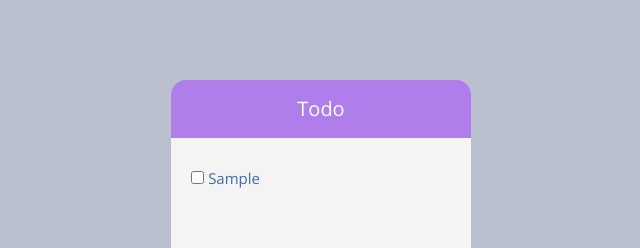
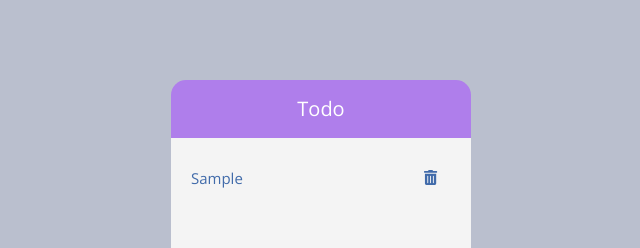
Before and after one commit to justiceotuya/Todo_App_Enye, a Next.js app: page / in a window 1280 px wide. Both pictures are taken after typing "Sample" into the empty fields and a click on the button "Add". Shown: the top 248 px of the page, without its empty margins (319-959 px from the left). Built offline with nearby package versions, Linux system fonts and the light colour scheme.

Commit message:
Made the Todo-List Accessible

```diff
--- a/components/Todo/Todo.jsx
+++ b/components/Todo/Todo.jsx
@@ -2,17 +2,20 @@ import React, { Component } from 'react';
 import styles from './Todo.module.css';
 import TodoList from '../TodoList/TodoList';
 import TodoForm from '../TodoForm/TodoForm';
-
+import PropTypes from 'prop-types';
 class Todo extends Component {
 	constructor(props) {
 		super(props);
+
 		this.state = {
 			inputValue: '',
 			todoItems: []
 		};
+
 		this.handleInputChange = this.handleInputChange.bind(this);
 		this.handleSubmit = this.handleSubmit.bind(this);
 		this.handleDeleteItem = this.handleDeleteItem.bind(this);
+		this.handleDeleteItemWithEnterKey = this.handleDeleteItemWithEnterKey.bind(this);
 	}
 
 	//get the value from the todo form
@@ -26,7 +29,7 @@ class Todo extends Component {
 	handleSubmit = e => {
 		//prevent default form submit action
 		e.preventDefault();
-		//check if the input state value is not empty and only push to the array when it is not empty
+		//check if the something iw written down in the input box and only add the item to the list. so empty items cannot be added
 		if (this.state.inputValue !== '') {
 			this.setState({
 				todoItems: [...this.state.todoItems, this.state.inputValue],
@@ -46,13 +49,26 @@ class Todo extends Component {
 		});
 	};
 
+	//for accessibility, this function deletes item from the list with an enter key
+	handleDeleteItemWithEnterKey = (index, e) => {
+		if (e.key === 'Enter') {
+			// calls the delete function when enter key is pressed
+			this.handleDeleteItem(index);
+		}
+	};
+
 	render() {
 		const { main, Todo } = styles;
 		const { todoItems, inputValue, checked } = this.state;
 		return (
 			<main className={main}>
 				<section className={Todo}>
-					<TodoList todoItems={todoItems} checked={checked} deleteItem={this.handleDeleteItem} />
+					<TodoList
+						todoItems={todoItems}
+						checked={checked}
+						deleteItem={this.handleDeleteItem}
+						deleteItemWithEnterKey={this.handleDeleteItemWithEnterKey}
+					/>
 					<TodoForm changeInput={this.handleInputChange} addTodoItem={this.handleSubmit} inputValue={inputValue} />
 				</section>
 			</main>
--- a/components/TodoForm/TodoForm.jsx
+++ b/components/TodoForm/TodoForm.jsx
@@ -28,5 +28,7 @@ export default function TodoForm(props) {
 	);
 }
 TodoForm.propTypes = {
-	changeInput: PropTypes.func
+	changeInput: PropTypes.func,
+	addTodoItem: PropTypes.func,
+	inputValue: PropTypes.string
 };
--- /dev/null
+++ b/components/TodoItem/TodoItem.jsx
@@ -0,0 +1,49 @@
+import React from 'react';
+import { FontAwesomeIcon } from '@fortawesome/react-fontawesome';
+import { faTrashAlt, faPlus } from '@fortawesome/free-solid-svg-icons';
+import styles from './TodoItem.module.css';
+import PropTypes from 'prop-types';
+
+//epmty state for the todo list
+export const TodoEmptyState = () => {
+	const { empty, addIcon } = styles;
+
+	return (
+		<React.Fragment>
+			<section className={empty}>
+				<p> Please Add a task</p>
+				<FontAwesomeIcon icon={faPlus} fixedWidth className={addIcon} />
+			</section>
+		</React.Fragment>
+	);
+};
+
+export default function TodoItem(props) {
+	const { item, deleteItem, deleteItemWithEnterKey } = props;
+	const { Todo__Item, Item, trash } = styles;
+
+	return (
+		<li className={Todo__Item}>
+			<div className={Item} tabIndex="0">
+				{item}
+			</div>
+			<FontAwesomeIcon
+				tabIndex="0"
+				role="button"
+				icon={faTrashAlt}
+				onKeyDown={deleteItemWithEnterKey}
+				className={trash}
+				onClick={deleteItem}
+				aria-label={`delete ${item}`}
+				title={`delete ${item}`}
+			/>
+			<label />
+		</li>
+	);
+}
+
+TodoItem.propTypes = {
+	item: PropTypes.string,
+	deleteItem: PropTypes.func,
+	deleteItemWithEnterKey: PropTypes.func
+};
--- /dev/null
+++ b/components/TodoItem/TodoItem.module.css
@@ -0,0 +1,53 @@
+.Todo__Item:hover .trash {
+	color: var(--text-color);
+	visibility: visible;
+	opacity: 1;
+	cursor: pointer;
+}
+
+.Todo__Item {
+	color: var(--text-color);
+	list-style: none;
+	font-size: 1.5rem;
+	display: flex;
+	justify-content: space-between;
+	align-items: center;
+}
+
+.Item {
+	width: 22rem;
+	overflow-wrap: break-word;
+	margin: 1rem 0;
+}
+
+/* .trash {
+	visibility: hidden;
+	opacity: 0;
+} */
+
+.trash:hover,
+.trash:focus {
+	color: red !important;
+}
+
+input[type='checkbox']:checked ~ .Item {
+	text-decoration-line: line-through;
+	color: var(--color-lavender);
+}
+
+.empty {
+	display: flex;
+	justify-content: center;
+	align-items: center;
+	flex-direction: column;
+	font-size: 2rem;
+	color: var(--purple);
+	height: 100%;
+	width: 100%;
+	text-align: center;
+}
+
+.addIcon {
+	margin: 2rem 0;
+	font-size: 4rem;
+}
--- a/components/TodoList/TodoList.jsx
+++ b/components/TodoList/TodoList.jsx
@@ -1,31 +1,13 @@
 import React from 'react';
 import styles from './TodoList.module.css';
 import PropTypes from 'prop-types';
-import { FontAwesomeIcon } from '@fortawesome/react-fontawesome';
-import { faCoffee, faTrashAlt } from '@fortawesome/free-solid-svg-icons';
-
-//epty state for the todo list
-const TodoEmptyState = () => {
-	return <section className={styles.empty}>You do not have any Task to do at the moment, welldone</section>;
-};
-
-const TodoItem = props => {
-	const { item, deleteItem, checked } = props;
-	const { Todo__Item, done, Item, trash } = styles;
-	let className;
-
-	return (
-		<li className={Todo__Item}>
-			<input type="checkbox" name={item} checked={checked} />
-			<div className={Item}>{item}</div>
-			<FontAwesomeIcon icon={faTrashAlt} fixedWidth className={trash} onClick={deleteItem} />
-		</li>
-	);
-};
+import TodoItem from '../TodoItem/TodoItem';
+import { TodoEmptyState } from '../TodoItem/TodoItem';
 
 export default function TodoList(props) {
 	const { Todo__Header, Todo__Items, Todo__Content } = styles;
-	const { todoItems, checked, deleteItem } = props;
+	const { todoItems, deleteItem, deleteItemWithEnterKey } = props;
+
 	return (
 		<section className={Todo__Content}>
 			<div className={Todo__Header}>Todo</div>
@@ -34,24 +16,23 @@ export default function TodoList(props) {
 				{todoItems.length === 0 ? (
 					<TodoEmptyState />
 				) : (
-					todoItems.map(
-						(item, index) => (
-							<TodoItem
-								item={item}
-								key={index}
-								checked={checked}
-								deleteItem={e => deleteItem(index, e)}
-							/>
-						)
-						// console.log(index)
-					)
+					todoItems.map((item, index) => (
+						<TodoItem
+							item={item}
+							key={index}
+							index={index}
+							deleteItem={e => deleteItem(index, e)}
+							deleteItemWithEnterKey={e => deleteItemWithEnterKey(index, e)}
+						/>
+					))
 				)}
 			</ul>
 		</section>
 	);
 }
 
-TodoItem.propTypes = {
-	item: PropTypes.string,
-	disabled: PropTypes.bool
+TodoList.propTypes = {
+	todoItems: PropTypes.array,
+	deleteItem: PropTypes.func,
+	deleteItemWithEnterKey: PropTypes.func
 };
--- a/components/TodoList/TodoList.module.css
+++ b/components/TodoList/TodoList.module.css
@@ -20,54 +20,9 @@
 	background-color: var(--color-whitesmoke);
 }
 
-.Item {
-	width: 22rem;
-	overflow-wrap: break-word;
-	margin: 1rem 0;
-}
 
-.Todo__Item:hover .trash {
-	color: #a58aa0;
-	visibility: visible;
-	opacity: 1;
-	cursor: pointer;
-}
-
-.Todo__Item {
-	color: var(--text-color);
-	list-style: none;
-	font-size: 1.5rem;
-	display: flex;
-	justify-content: space-between;
-	align-items: center;
-}
 
 .Todo__Content {
 	width: 100%;
 	height: 90%;
 }
-
-.trash {
-	visibility: hidden;
-	opacity: 0;
-}
-
-.trash:hover {
-	color: red !important;
-}
-
-.empty {
-	display: flex;
-	justify-content: center;
-	align-items: center;
-	font-size: 2rem;
-	color: var(--purple);
-	height: 100%;
-	width: 100%;
-	text-align: center;
-}
-
-input[type='checkbox']:checked ~ .Item {
-	text-decoration-line: line-through;
-	color: var(--color-lavender);
-}
```
